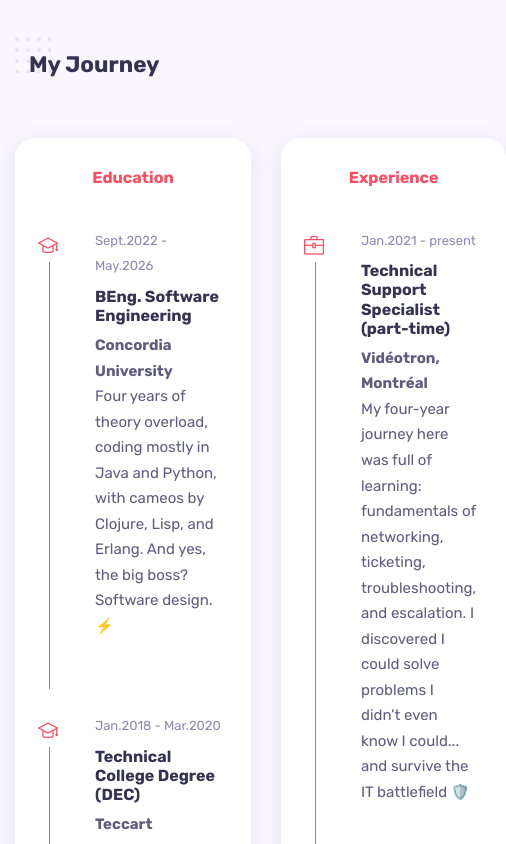
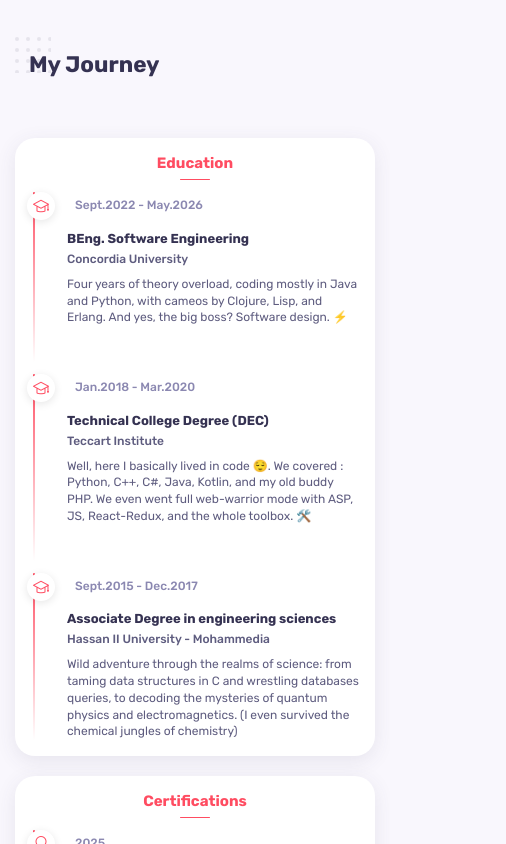
Before and after one commit to kaoutarell/PortfolioKaoutarCodes, a Next.js app: page / in a window 390 px wide. Shown: the part 2260-3104 px from the top of the page, 506 px wide, since content can reach past the window. Built offline with nearby package versions, Linux system fonts and the light colour scheme.

Commit message:
[fix] the resume section and portfolio are now perfectly responsive

```diff
--- a/src/components/resume/Data.jsx
+++ b/src/components/resume/Data.jsx
@@ -31,7 +31,7 @@ const Data = [
     category: "experience",
     icon: "icon-briefcase",
     year: "June.2019 - July.2019",
-    title: "Front-End Developer",
+    title: "Front-End Developer Intern",
     subtitle: "Sponteous, HEC Montréal",
     desc: "Technically my second internship. Honestly, not too much, I coded a map component for a travel agency so that users could see their chosen destinations connected on a single integrated map 🗺️📍",
   },
--- a/src/components/resume/resume.css
+++ b/src/components/resume/resume.css
@@ -1,3 +1,6 @@
+/* Resume Section - Responsive Design */
+
+/* Desktop Styles */
 .resume__container {
   display: grid;
   grid-template-columns: repeat(2, 1fr);
@@ -21,12 +24,19 @@
   display: flex;
   flex-direction: column;
   gap: 1.5rem;
+  transition: transform 0.3s ease, box-shadow 0.3s ease;
+}
+
+.timeline:hover {
+  transform: translateY(-3px);
+  box-shadow: 0 8px 25px rgba(0, 0, 0, 0.15);
 }
 
 .timeline__item {
   position: relative;
   padding-left: 3.125rem;
   padding-bottom: 3.125rem;
+  transition: all 0.3s ease;
 }
 
 .timeline__item:last-child {
@@ -35,12 +45,22 @@
 
 .timeline__item::before {
   content: "";
-  width: 1px;
+  width: 2px;
   height: 100%;
-  background-color: var(--first-color);
+  background: linear-gradient(180deg, var(--first-color), transparent);
   position: absolute;
   left: 0.25rem;
   top: 0;
+  border-radius: 1px;
+}
+
+.timeline__item:hover::before {
+  background: linear-gradient(
+    180deg,
+    var(--first-color),
+    var(--first-color-light)
+  );
+  width: 3px;
 }
 
 /* Timeline header */
@@ -49,6 +69,20 @@
   color: var(--first-color);
   margin-bottom: 1rem;
   text-align: center;
+  font-weight: var(--font-bold);
+  position: relative;
+}
+
+.timeline__header::after {
+  content: "";
+  position: absolute;
+  bottom: -0.5rem;
+  left: 50%;
+  transform: translateX(-50%);
+  width: 50px;
+  height: 2px;
+  background: var(--first-color);
+  border-radius: 1px;
 }
 
 .timeline .icon-graduation,
@@ -61,14 +95,276 @@
   color: var(--first-color);
   background-color: var(--container-color);
   padding: 0.4375rem 0;
+  border: 2px solid var(--container-color);
+  border-radius: 50%;
+  width: 2.5rem;
+  height: 2.5rem;
+  display: flex;
+  align-items: center;
+  justify-content: center;
+  box-shadow: 0 2px 8px rgba(0, 0, 0, 0.1);
+  transition: all 0.3s ease;
+}
+
+.timeline__item:hover .icon-graduation,
+.timeline__item:hover .icon-briefcase,
+.timeline__item:hover .icon-badge {
+  background-color: var(--first-color);
+  color: white;
+  transform: scale(1.1);
 }
 
 .timeline__date {
   color: #8b88b1;
   font-size: var(--small-font-size);
+  font-weight: var(--font-medium);
+  display: inline-block;
+  background: rgba(var(--first-color-rgb), 0.1);
+  padding: 0.25rem 0.75rem;
+  border-radius: 15px;
+  margin-bottom: 0.5rem;
 }
 
 .timeline__title {
   font-size: var(--h3-font-size);
-  margin: 0.5rem 0;
+  margin: 0.5rem 0 0.25rem 0;
+  color: var(--title-color);
+  font-weight: var(--font-bold);
 }
+
+.timeline__subtitle {
+  font-size: var(--normal-font-size);
+  color: var(--text-color-light);
+  margin-bottom: 0.75rem;
+  font-weight: var(--font-medium);
+}
+
+.timeline__text {
+  font-size: var(--small-font-size);
+  line-height: 1.6;
+  color: var(--text-color);
+  margin: 0;
+}
+
+/* Tablet Styles */
+@media screen and (max-width: 1024px) {
+  .resume__container {
+    gap: 1.5rem;
+  }
+
+  .left-column {
+    gap: 1.5rem;
+  }
+
+  .timeline {
+    padding: 1.5rem;
+    gap: 1.25rem;
+  }
+
+  .timeline__item {
+    padding-left: 2.75rem;
+    padding-bottom: 2.75rem;
+  }
+
+  .timeline .icon-graduation,
+  .timeline .icon-briefcase,
+  .timeline .icon-badge {
+    left: -0.375rem;
+    width: 2.25rem;
+    height: 2.25rem;
+    font-size: 1.25rem;
+  }
+
+  .timeline__header {
+    font-size: var(--normal-font-size);
+  }
+
+  .timeline__title {
+    font-size: var(--normal-font-size);
+  }
+}
+
+/* Mobile Styles */
+@media screen and (max-width: 768px) {
+  .resume__container {
+    grid-template-columns: 1fr;
+    gap: 1.25rem;
+  }
+
+  .left-column {
+    gap: 1.25rem;
+  }
+
+  .timeline {
+    padding: 1.25rem;
+    gap: 1rem;
+  }
+
+  .timeline__item {
+    padding-left: 2.5rem;
+    padding-bottom: 2.5rem;
+  }
+
+  .timeline__item::before {
+    left: 0.1875rem;
+  }
+
+  .timeline .icon-graduation,
+  .timeline .icon-briefcase,
+  .timeline .icon-badge {
+    left: -0.3125rem;
+    width: 2rem;
+    height: 2rem;
+    font-size: 1.1rem;
+  }
+
+  .timeline__header {
+    font-size: var(--h3-font-size);
+    margin-bottom: 0.75rem;
+  }
+
+  .timeline__header::after {
+    width: 40px;
+  }
+
+  .timeline__date {
+    font-size: var(--smaller-font-size);
+    padding: 0.2rem 0.6rem;
+  }
+
+  .timeline__title {
+    font-size: var(--normal-font-size);
+    margin: 0.4rem 0 0.2rem 0;
+  }
+
+  .timeline__subtitle {
+    font-size: var(--small-font-size);
+    margin-bottom: 0.5rem;
+  }
+
+  .timeline__text {
+    font-size: var(--smaller-font-size);
+    line-height: 1.5;
+  }
+}
+
+/* Small Mobile */
+@media screen and (max-width: 480px) {
+  .timeline {
+    padding: 1rem;
+    gap: 0.75rem;
+  }
+
+  .timeline__item {
+    padding-left: 2.25rem;
+    padding-bottom: 2.25rem;
+  }
+
+  .timeline__item::before {
+    left: 0.125rem;
+    width: 1.5px;
+  }
+
+  .timeline .icon-graduation,
+  .timeline .icon-briefcase,
+  .timeline .icon-badge {
+    left: -0.25rem;
+    width: 1.75rem;
+    height: 1.75rem;
+    font-size: 1rem;
+  }
+
+  .timeline__header {
+    font-size: var(--normal-font-size);
+    margin-bottom: 0.5rem;
+  }
+
+  .timeline__header::after {
+    width: 30px;
+    height: 1.5px;
+  }
+
+  .timeline__date {
+    font-size: var(--smaller-font-size);
+    padding: 0.15rem 0.5rem;
+  }
+
+  .timeline__title {
+    font-size: var(--small-font-size);
+    margin: 0.3rem 0 0.15rem 0;
+  }
+
+  .timeline__subtitle {
+    font-size: var(--smaller-font-size);
+    margin-bottom: 0.4rem;
+  }
+
+  .timeline__text {
+    font-size: var(--smaller-font-size);
+    line-height: 1.4;
+  }
+}
+
+/* Very Small Mobile */
+@media screen and (max-width: 350px) {
+  .timeline {
+    padding: 0.75rem;
+    gap: 0.5rem;
+  }
+
+  .timeline__item {
+    padding-left: 2rem;
+    padding-bottom: 2rem;
+  }
+
+  .timeline .icon-graduation,
+  .timeline .icon-briefcase,
+  .timeline .icon-badge {
+    width: 1.5rem;
+    height: 1.5rem;
+    font-size: 0.9rem;
+  }
+
+  .timeline__header {
+    font-size: var(--small-font-size);
+  }
+
+  .timeline__title {
+    font-size: var(--smaller-font-size);
+  }
+}
+
+/* Landscape Mobile */
+@media screen and (max-height: 500px) and (orientation: landscape) {
+  .resume__container {
+    grid-template-columns: repeat(2, 1fr);
+    gap: 1rem;
+  }
+
+  .left-column {
+    gap: 1rem;
+  }
+
+  .timeline {
+    padding: 1rem;
+    gap: 0.75rem;
+  }
+
+  .timeline__item {
+    padding-left: 2rem;
+    padding-bottom: 1.5rem;
+  }
+
+  .timeline__header {
+    margin-bottom: 0.5rem;
+    font-size: var(--small-font-size);
+  }
+
+  .timeline .icon-graduation,
+  .timeline .icon-briefcase,
+  .timeline .icon-badge {
+    width: 1.5rem;
+    height: 1.5rem;
+    font-size: 0.9rem;
+  }
+}
--- a/src/components/testimonials/Testimonials.jsx
+++ b/src/components/testimonials/Testimonials.jsx
@@ -28,7 +28,7 @@ const Data = [
 const Testimonials = () => {
   return (
     <section className="testimonials container section" id="testimonials">
-      <h2 className="section__title">Facts</h2>
+      <h2 className="section__title">Hobbies & Quotes</h2>
       <Swiper
         className="testimonials__container grid"
         // swiper modules
```
Also changed, not shown: src/components/portfolio/portfolio.css (+221 -11 lines).
